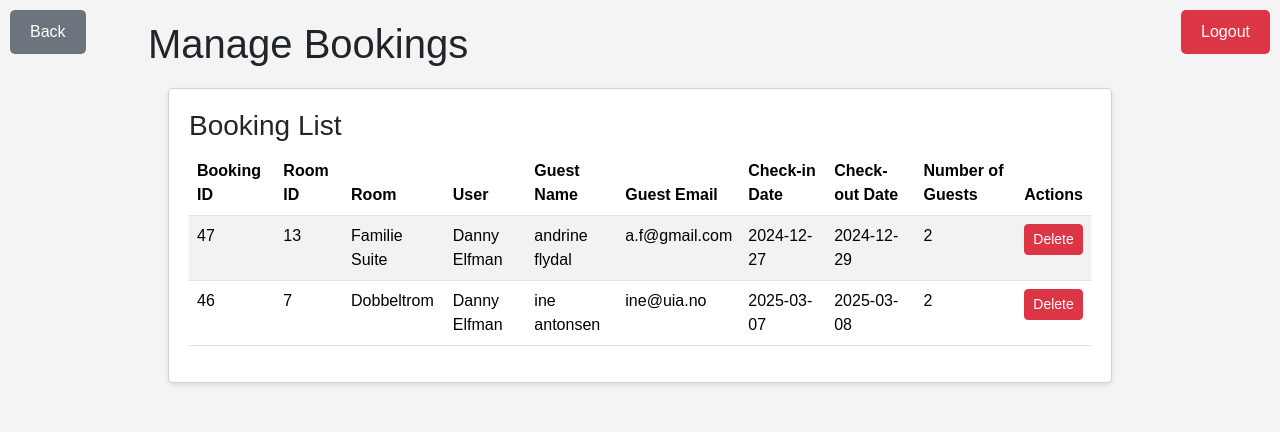
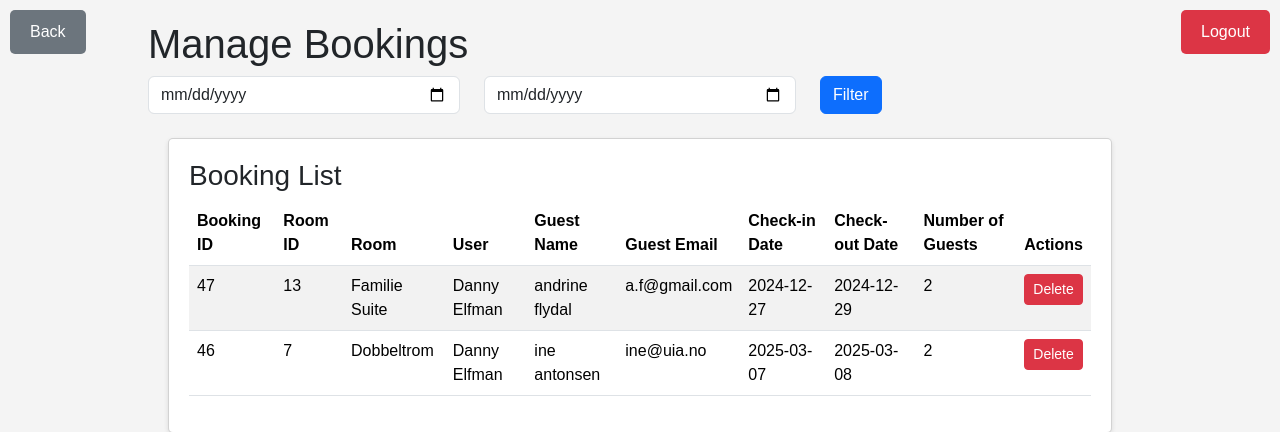
Before and after one commit to 4nn4md/Svalberg-Motell, a PHP site: page /Svalberg-Motell/page/admin/manage_bookings.php in a window 1280 px wide. Shown: the top 432 px of the page. Run offline with PHP 8.4, Linux system fonts and the light colour scheme; the visitor is signed in with stand-in values (Sample User, id 1); data comes from the database, SQL or seed files in the repository.

Commit message:
fikset på manage_bookings slik at man kan filterere bookinger basert på dato

```diff
--- a/www/page/admin/manage_bookings.php
+++ b/www/page/admin/manage_bookings.php
@@ -202,6 +202,21 @@ if ($_SERVER['REQUEST_METHOD'] === 'POST' && isset($_POST['add_booking'])) {
         </div>
     <?php } ?>
 
+    <!-- Filter Form -->
+    <form method="get" action="manage_bookings.php" class="mb-4">
+        <div class="row">
+            <div class="col">
+                <input type="date" name="check_in_date_filter" class="form-control" value="<?php echo htmlspecialchars($checkInDateFilter); ?>" placeholder="Check-in Date">
+            </div>
+            <div class="col">
+                <input type="date" name="check_out_date_filter" class="form-control" value="<?php echo htmlspecialchars($checkOutDateFilter); ?>" placeholder="Check-out Date">
+            </div>
+            <div class="col">
+                <button type="submit" class="btn btn-primary">Filter</button>
+            </div>
+        </div>
+    </form>
+
     <!-- Booking List Table -->
     <div class="card">
         <h3>Booking List</h3>
```
